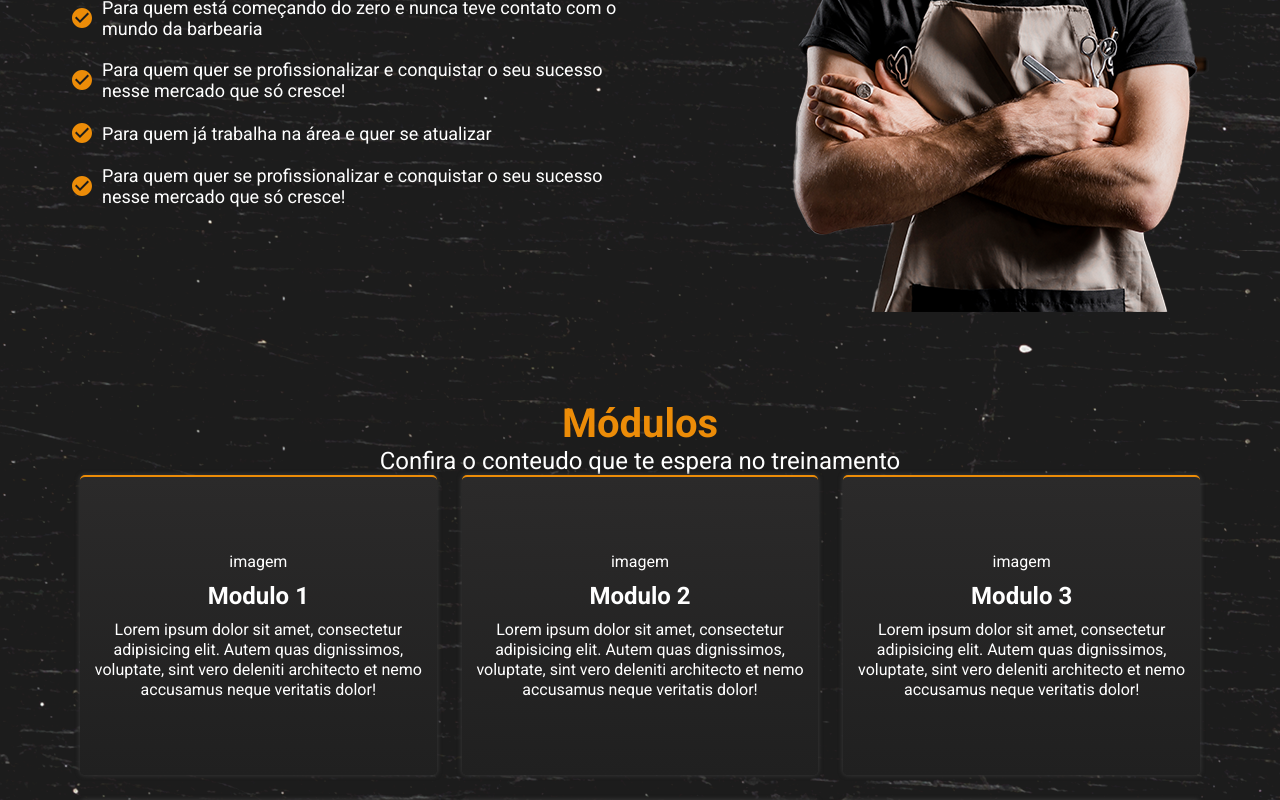
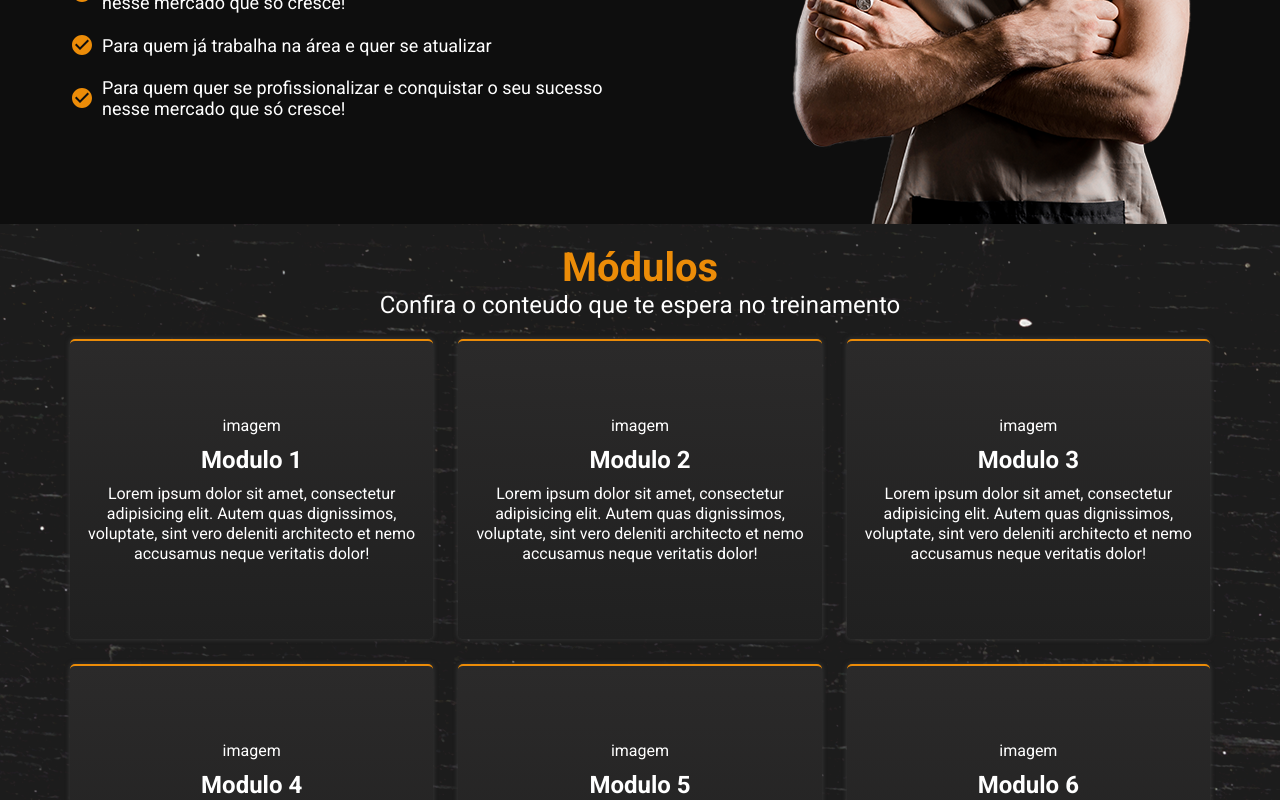
Before and after one commit to Wanndeko/Barbeiro-pro, a React (Vite) app: page / in a window 1280 px wide. Shown: the part 2000-2800 px from the top of the page. Built offline with nearby package versions, Linux system fonts and the light colour scheme.

Commit message:
ajustes no css Desktop

```diff
--- a/src/Container/style.js
+++ b/src/Container/style.js
@@ -78,14 +78,12 @@ export const IframeContainer = styled.div`
 `
 
 export const ParaContainer = styled.section`
-  height: 100vh;
   display: flex;
   justify-content: space-between;
   align-items: center;
   padding: 40px 70px 0px 70px;
-  background-image: url(${GyBg});
+  background-color: #0e0e0e;
   color: #fff;
-  position: relative;
 `
 
 export const Paratext = styled.div`
--- a/src/components/Button/style.js
+++ b/src/components/Button/style.js
@@ -3,7 +3,7 @@ import styled from 'styled-components'
 export const ButtonOr = styled.button`
   width: 100%;
   background-color: #ec8c08;
-  padding: 20px 40px;
+  padding: 15px 25px;
   border: none;
   border-radius: 5px;
   font-size: 21px;
--- a/src/components/Carousel/style.js
+++ b/src/components/Carousel/style.js
@@ -9,9 +9,8 @@ export const Container = styled.div`
   align-items: center;
   height: 100vh;
   background-image: url(${GyBg});
-  padding: 60px;
+  padding: 0 60px;
   overflow: hidden;
-
   > div {
     display: flex;
     flex-direction: column;
--- a/src/components/GridModules/style.js
+++ b/src/components/GridModules/style.js
@@ -3,9 +3,11 @@ import styled from 'styled-components'
 import GyBg from '../../assets/gy-bg.png'
 
 export const Container = styled.div`
+  display: flex;
+  flex-direction: column;
+  gap: 20px;
+  padding: 20px 70px;
   background-image: url(${GyBg});
-  width: 100%;
-  height: 100%;
   text-align: center;
 
   > div {
@@ -22,7 +24,6 @@ export const ContainerGrid = styled.div`
   display: grid;
   grid-template-columns: repeat(3, minmax(100px, auto));
   gap: 25px;
-  padding: 0 80px;
 `
 
 export const CardGrid = styled.div`
--- a/src/components/PayGaranty/style.js
+++ b/src/components/PayGaranty/style.js
@@ -1,13 +1,11 @@
 import styled from 'styled-components'
-
-import GyBg from '../../assets/gy-bg.png'
 
 export const PayMet = styled.img`
   width: 60%;
 `
 
 export const PayContainer = styled.div`
-  background-image: url(${GyBg});
+  background-color: #0e0e0e;
   display: flex;
   flex-direction: column;
   align-items: center;
```
